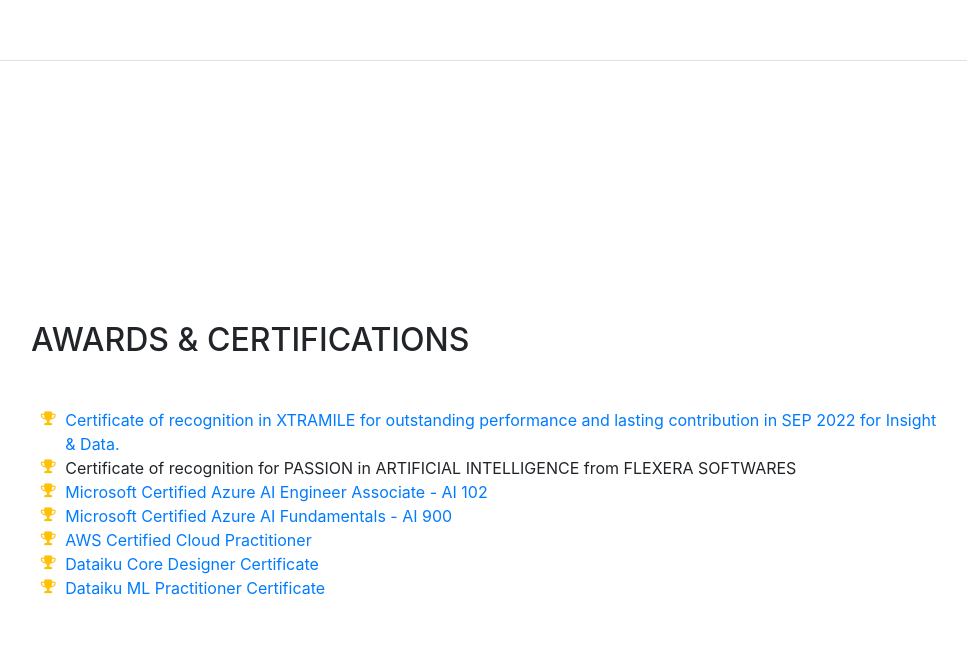
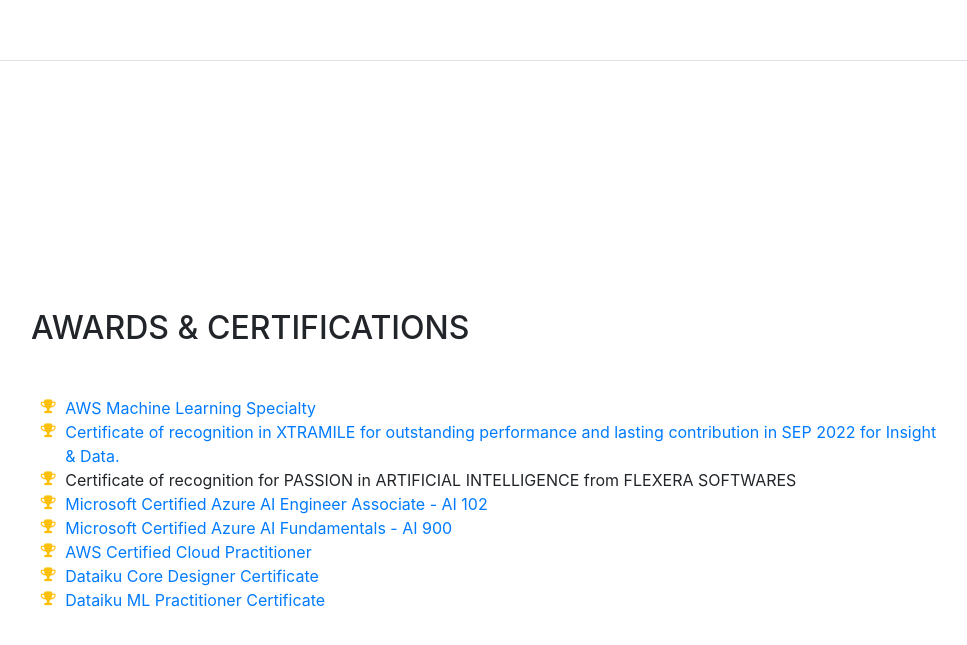
Before and after one commit to Akshaykumarcp/akshaykumarcp.github.io, a website with bundled scripts: page index.html in a window 1280 px wide. Shown: the part 7867-8512 px from the top of the page, without its empty margins (289-1256 px from the left). Built offline with nearby package versions, Linux system fonts and the light colour scheme; a web font is replaced by a local one.

Commit message:
Update index.html

```diff
--- a/index.html
+++ b/index.html
@@ -587,6 +587,10 @@
           <ul class="fa-ul mb-0">
             <li>
               <i class="fa-li fa fa-trophy text-warning"></i>
+              <a href="https://github.com/Akshaykumarcp/Cloud/blob/main/AWS/MLS-C01%20Machine%20Learning%20Specialty/AWS%20Certified%20Machine%20Learning%20-%20Specialty%20certificate.pdf">AWS Machine Learning Specialty </li></a>
+            <li>
+            <li>
+              <i class="fa-li fa fa-trophy text-warning"></i>
               <a href="https://github.com/Akshaykumarcp/akshaykumarcp.github.io/blob/master/doc/CG_XtraMile.pdf">Certificate of recognition in XTRAMILE for outstanding performance and lasting contribution in SEP 2022 for Insight & Data.  </li></a>
             <li>
             <li>
```
